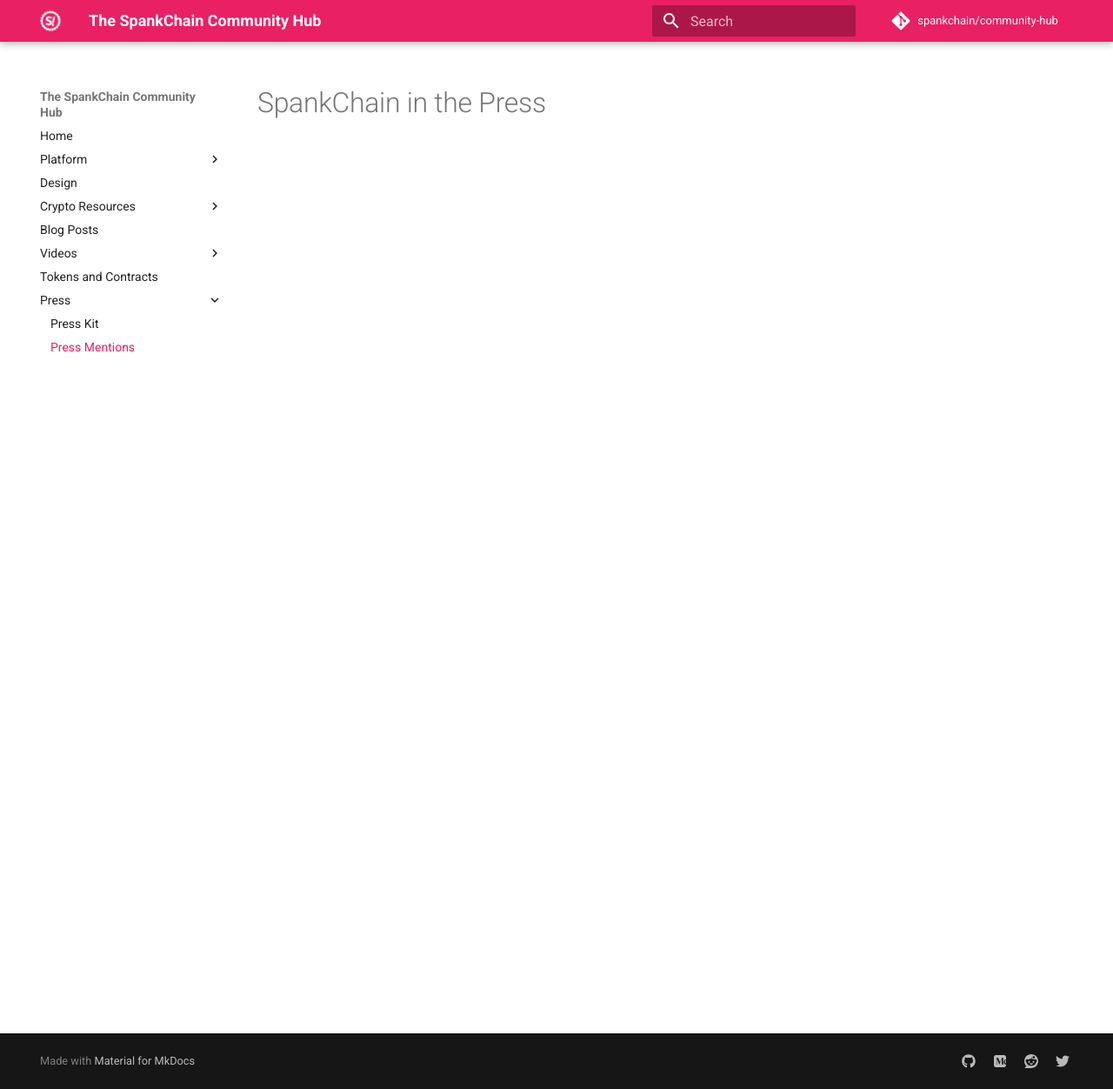
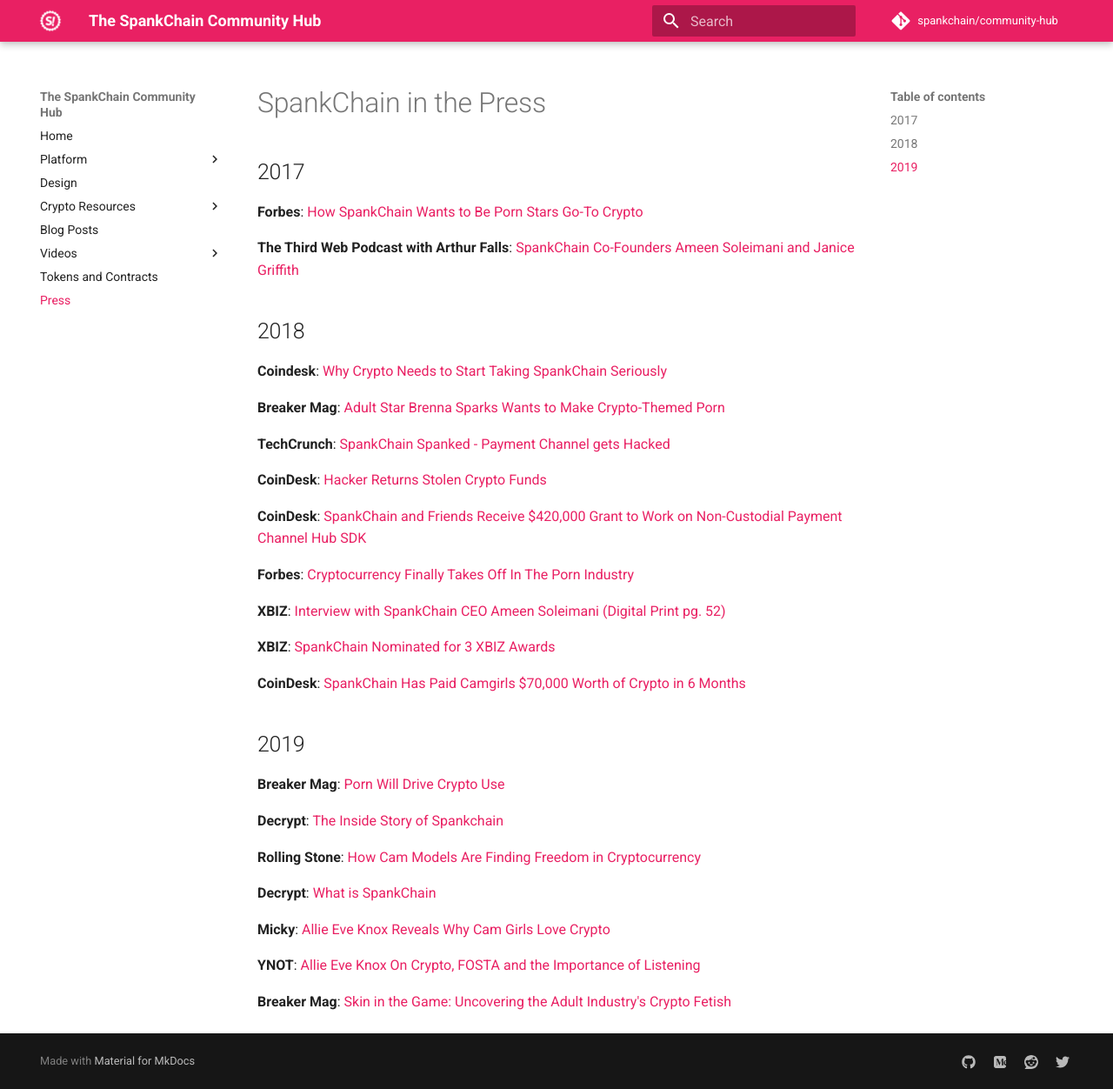
Before and after one commit to CryptoGrilsFinance/community-hub, an MkDocs documentation site: the page built from docs/press/mentions.md, in a window 1280 px wide and 1252 px high. Shown: the whole window at 87% size. Built offline with MkDocs 1.6.1 and Material for MkDocs 9.7.7, drawn with Linux system fonts in a browser that asks for light colours; comment, search, counter and statistics services are not loaded.

Commit message:
Add press mentions

```diff
--- a/docs/press/mentions.md
+++ b/docs/press/mentions.md
@@ -1 +1,43 @@
 # SpankChain in the Press
+
+## 2017
+
+**Forbes**: [How SpankChain Wants to Be Porn Stars Go-To Crypto](https://www.forbes.com/sites/zarastone/2017/10/25/how-spankchain-an-x-rated-blockchain-plans-to-provide-pornstars-with-better-payment-plans/#697285583659)
+
+**The Third Web Podcast with Arthur Falls**: [SpankChain Co-Founders Ameen Soleimani and Janice Griffith](https://soundcloud.com/arthurfalls/the-third-web-micro-economies-2-spankchain-mixdown)
+
+## 2018
+
+**Coindesk**: [Why Crypto Needs to Start Taking SpankChain Seriously](https://www.coindesk.com/crypto-needs-start-talking-seriously-spankchain)
+
+**Breaker Mag**: [Adult Star Brenna Sparks Wants to Make Crypto-Themed Porn](https://breakermag.com/adult-star-brenna-sparks-wants-to-make-crypto-themed-porn/)
+
+**TechCrunch**: [SpankChain Spanked - Payment Channel gets Hacked](https://techcrunch.com/2018/10/11/spankchain-spanked/)
+
+**CoinDesk**: [Hacker Returns Stolen Crypto Funds](https://www.coindesk.com/spankchain-says-hacker-returned-stolen-crypto-funds)
+
+**CoinDesk**: [SpankChain and Friends Receive $420,000 Grant to Work on Non-Custodial Payment Channel Hub SDK](https://www.coindesk.com/ethereum-foundation-unveils-latest-round-of-startup-grants)
+
+**Forbes**: [Cryptocurrency Finally Takes Off In The Porn Industry](https://www.forbes.com/sites/markhay/2018/10/31/cryptocurrency-finally-takes-off-in-the-porn-industry/#1decd378629e)
+
+**XBIZ**: [Interview with SpankChain CEO Ameen Soleimani (Digital Print pg. 52)](http://www.xbizdigital.com/xw/2018-11/)
+
+**XBIZ**: [SpankChain Nominated for 3 XBIZ Awards](https://www.xbiz.com/news/240128/xbiz-announces-finalist-nominees-for-2019-xbiz-awards)
+
+**CoinDesk**: [SpankChain Has Paid Camgirls $70,000 Worth of Crypto in 6 Months](https://www.coindesk.com/spankchain-eth-crypto-porn-camgirl)
+
+## 2019
+
+**Breaker Mag**: [Porn Will Drive Crypto Use](https://breakermag.com/at-xbiz-spankchain-ceo-says-the-porn-industry-will-drive-crypto-use/)
+
+**Decrypt**: [The Inside Story of Spankchain](https://decrypt.co/5898/inside-spankchain-ameen-soleimani-ethereum)
+
+**Rolling Stone**: [How Cam Models Are Finding Freedom in Cryptocurrency](https://www.rollingstone.com/culture/culture-features/cam-models-sex-work-cryptocurrency-bitcoin-797006/)
+
+**Decrypt**: [What is SpankChain](https://decrypt.co/resources/what-is-spankchain-four-minute-guide)
+
+**Micky**: [Allie Eve Knox Reveals Why Cam Girls Love Crypto](https://micky.com.au/porn-star-reveals-why-cam-girls-love-crypto/)
+
+**YNOT**: [Allie Eve Knox On Crypto, FOSTA and the Importance of Listening](https://www.ynot.com/allie-eve-knox-on-crypto-fosta-and-the-importance-of-listening/)
+
+**Breaker Mag**: [Skin in the Game: Uncovering the Adult Industry's Crypto Fetish](https://breakermag.com/skin-in-the-game-uncovering-the-adult-industrys-crypto-fetish/)
--- a/mkdocs.yml
+++ b/mkdocs.yml
@@ -16,9 +16,7 @@ nav:
     - Videos:
         - Tutorials: 'videos/index.md'
     - Tokens and Contracts: 'contracts/contracts.md'
-    - Press:
-        - Press Kit: 'press/presskit.md'
-        - Press Mentions: 'press/mentions.md'
+    - Press: 'press/mentions.md'
 theme:
   name: 'material'
   palette:
```
Also changed, not shown: docs/press/presskit.md (deleted, +0 -1 lines).
